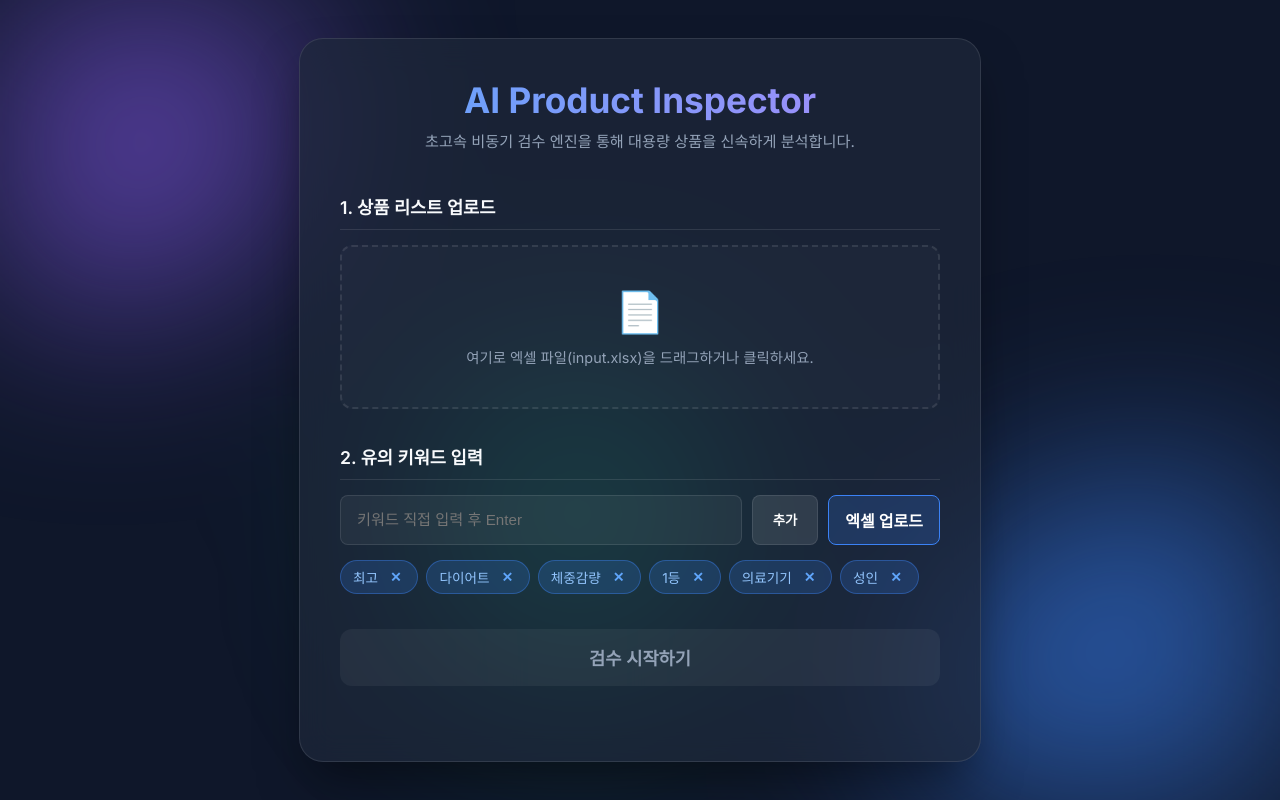
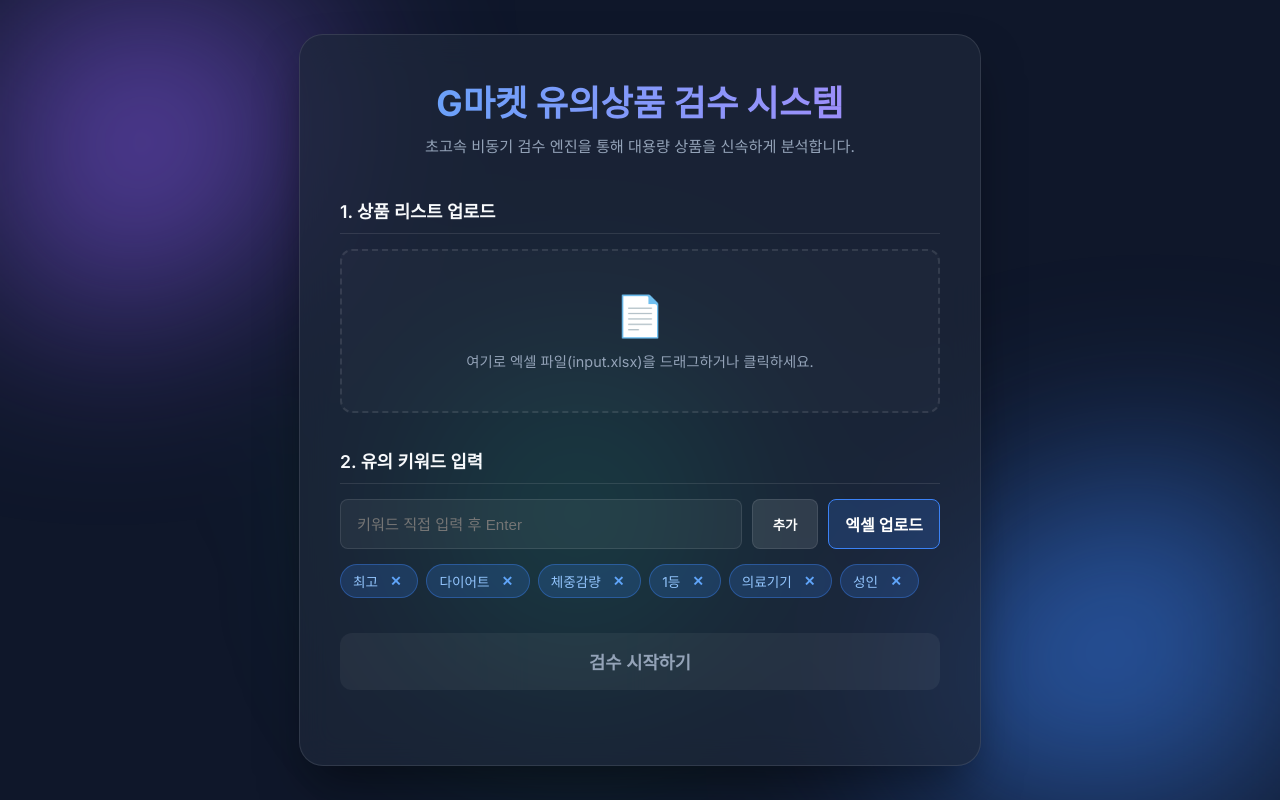
Before and after one commit to ehdrbs2020-coder/BIGeye, a plain HTML site: page ecommerce_compliance/static/index.html in a window 1280 px wide. Drawn offline with Linux system fonts and the light colour scheme.

Commit message:
Add files via upload

```diff
--- a/ecommerce_compliance/static/index.html
+++ b/ecommerce_compliance/static/index.html
@@ -3,7 +3,7 @@
 <head>
     <meta charset="UTF-8">
     <meta name="viewport" content="width=device-width, initial-scale=1.0">
-    <title>이커머스 상품 AI 검수 관제 시스템</title>
+    <title>G마켓 유의상품 검수 시스템</title>
     <link href="https://fonts.googleapis.com/css2?family=Inter:wght@300;400;600;700&display=swap" rel="stylesheet">
     <link rel="stylesheet" href="style.css">
 </head>
@@ -16,7 +16,7 @@
 
     <main class="glass-container">
         <header>
-            <h1>AI Product Inspector</h1>
+            <h1>G마켓 유의상품 검수 시스템</h1>
             <p>초고속 비동기 검수 엔진을 통해 대용량 상품을 신속하게 분석합니다.</p>
         </header>
 
```
